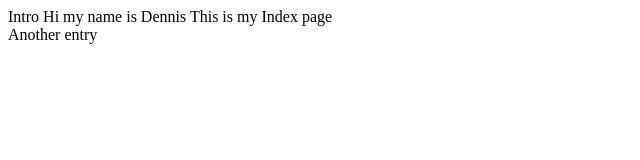
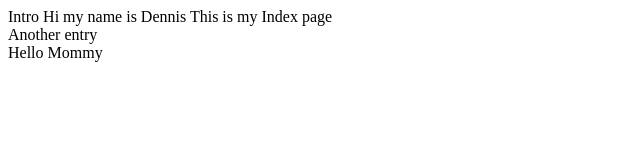
Before and after one commit to kifid004/test_project, a plain HTML site: page index.html in a window 1280 px wide. Shown: the whole page, without its empty margins (0-640 px from the left). Drawn offline with Linux system fonts and the light colour scheme.

Commit message:
3rd change

```diff
--- a/index.html
+++ b/index.html
@@ -10,5 +10,8 @@
 This is my Index page
 <br>
 Another entry
+<br>
+Hello Mommy
+
 </body>
 </html>
```
